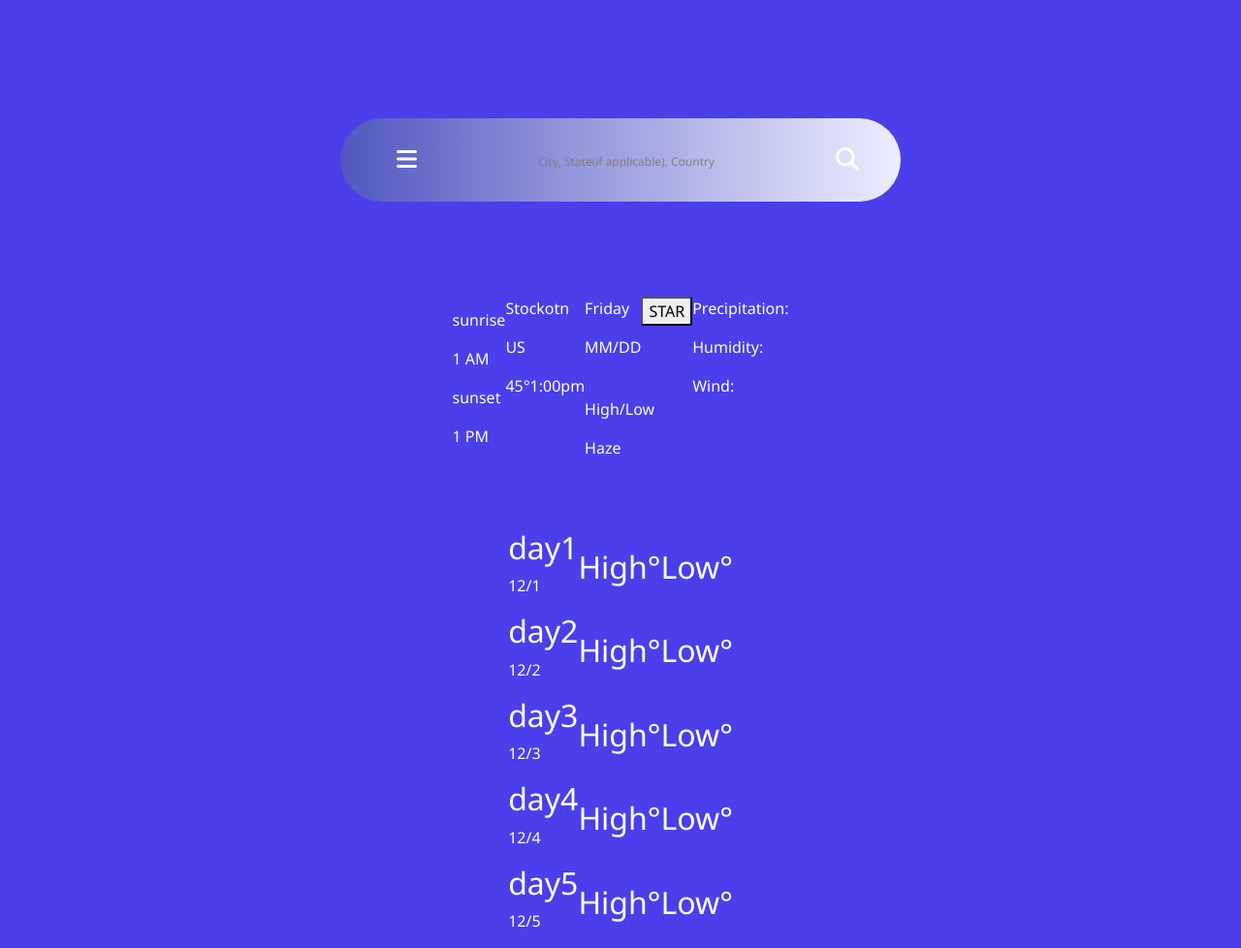
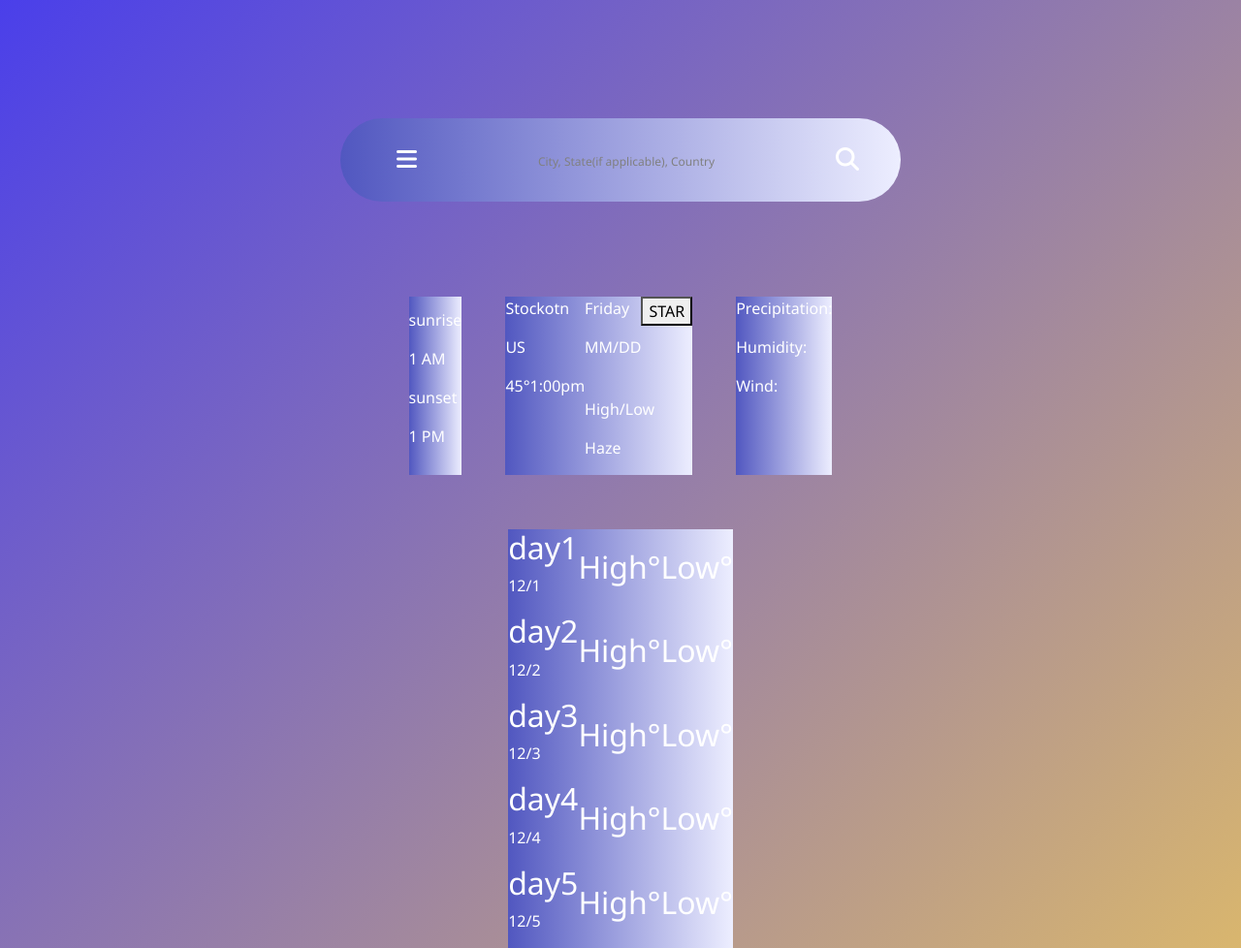
Before and after one commit to Tvang93/Weather, a plain HTML site: page index.html in a window 1280 px wide. Shown: the whole page at 97% size. Drawn offline with nearby package versions, Linux system fonts and the light colour scheme; a script that the page names is missing.

Commit message:
added some css for backgrounds

```diff
--- a/index.html
+++ b/index.html
@@ -34,7 +34,7 @@
     </section>
 
     <section class="current-weather-section">
-        <div class="d-flex flex-column justify-content-center">
+        <div class="d-flex flex-column justify-content-center box1">
             <div>
                 <div class="d-flex">
                     <p>sunrise</p>
@@ -58,7 +58,7 @@
                 </div>
             </div>
         </div>
-        <div class="d-flex flex-row">
+        <div class="d-flex flex-row box2">
             <div>
                 <p id="currentCity">Stockotn</p>
                 <p id="currentCountry">US</p>
@@ -91,7 +91,7 @@
                 </div>
             </div>
         </div>
-        <div>
+        <div class="box3">
             <p id="currentPrecip">Precipitation:</p>
             <p id="currentHumid">Humidity:</p>
             <p id="currentWind">Wind:</p>
@@ -99,7 +99,7 @@
     </section>
 
     <section class="five-day-forecast-section">
-        <div>
+        <div class="box4">
             <div class="d-flex">
                 <div class="d-flex flex-column">
                     <h2>day1</h2>
--- a/styles/current-weather-section.css
+++ b/styles/current-weather-section.css
@@ -2,4 +2,17 @@
     margin-top: 98px;
     display: flex;
     justify-content: center;
+    gap: 45px
 }
+
+.box1 {
+    background-image: linear-gradient(to right,#5157C0, #EDEEFF);
+}
+
+.box2 {
+    background-image: linear-gradient(to right,#5157C0, #EDEEFF);
+}
+
+.box3 {
+    background-image: linear-gradient(to right,#5157C0, #EDEEFF);
+}
--- a/styles/five-day-forecast-section.css
+++ b/styles/five-day-forecast-section.css
@@ -3,3 +3,7 @@
     display: flex;
     justify-content: center;
 }
+
+.box4 {
+    background-image: linear-gradient(to right,#5157C0, #EDEEFF);
+}
--- a/styles/search-bar-section.css
+++ b/styles/search-bar-section.css
@@ -12,7 +12,6 @@
     display: flex;
     border-radius: 50px;
     background-image: linear-gradient(to right,#5157C0, #EDEEFF);
-
     padding: 30px 43px;
 }
 
--- a/styles/styles.css
+++ b/styles/styles.css
@@ -4,7 +4,8 @@
 
 body {
     z-index: 0;
-    background-color: #4a3fea;
+    background-image: linear-gradient(135deg, #4a3fea, #D9B66E);
+    background-repeat: no-repeat;
     color: white;
     font-family:'Segoe UI', Tahoma, Geneva, Verdana, sans-serif
 }
```
